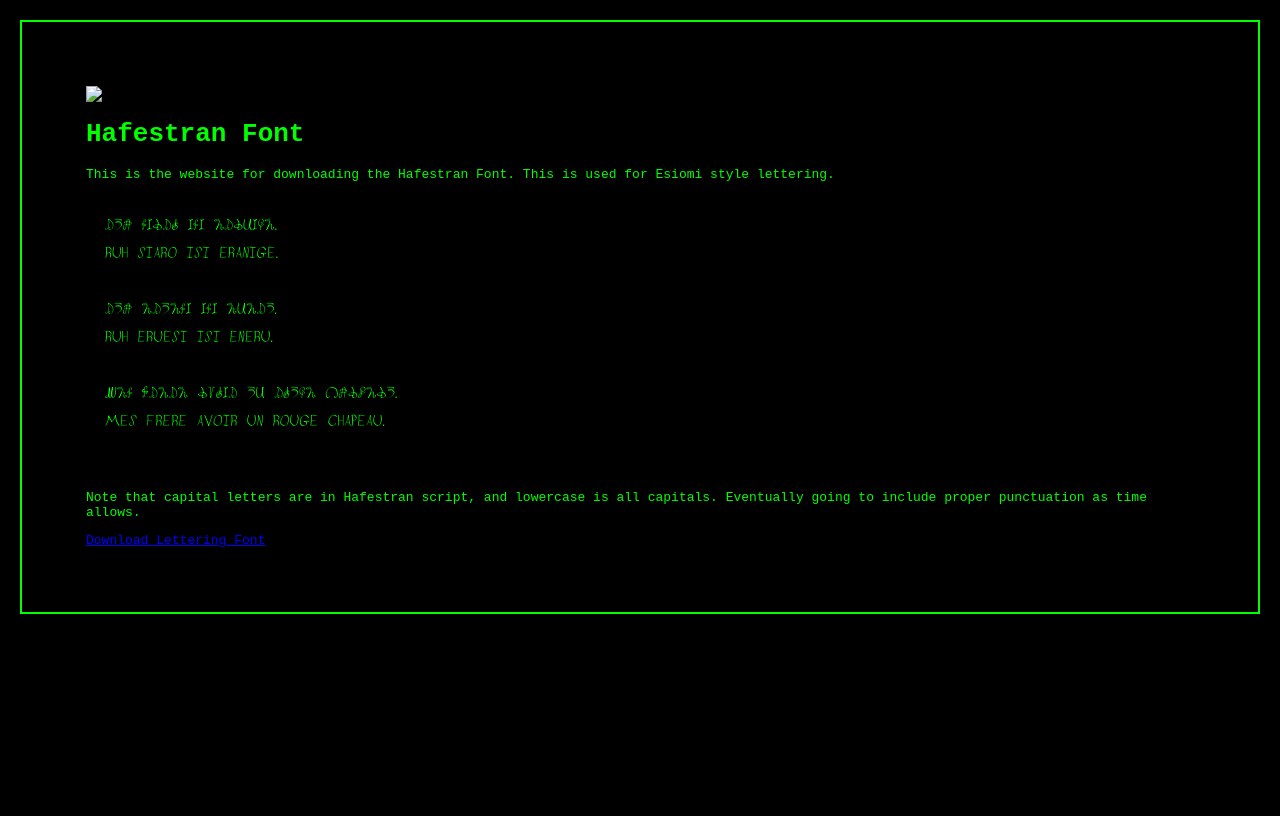
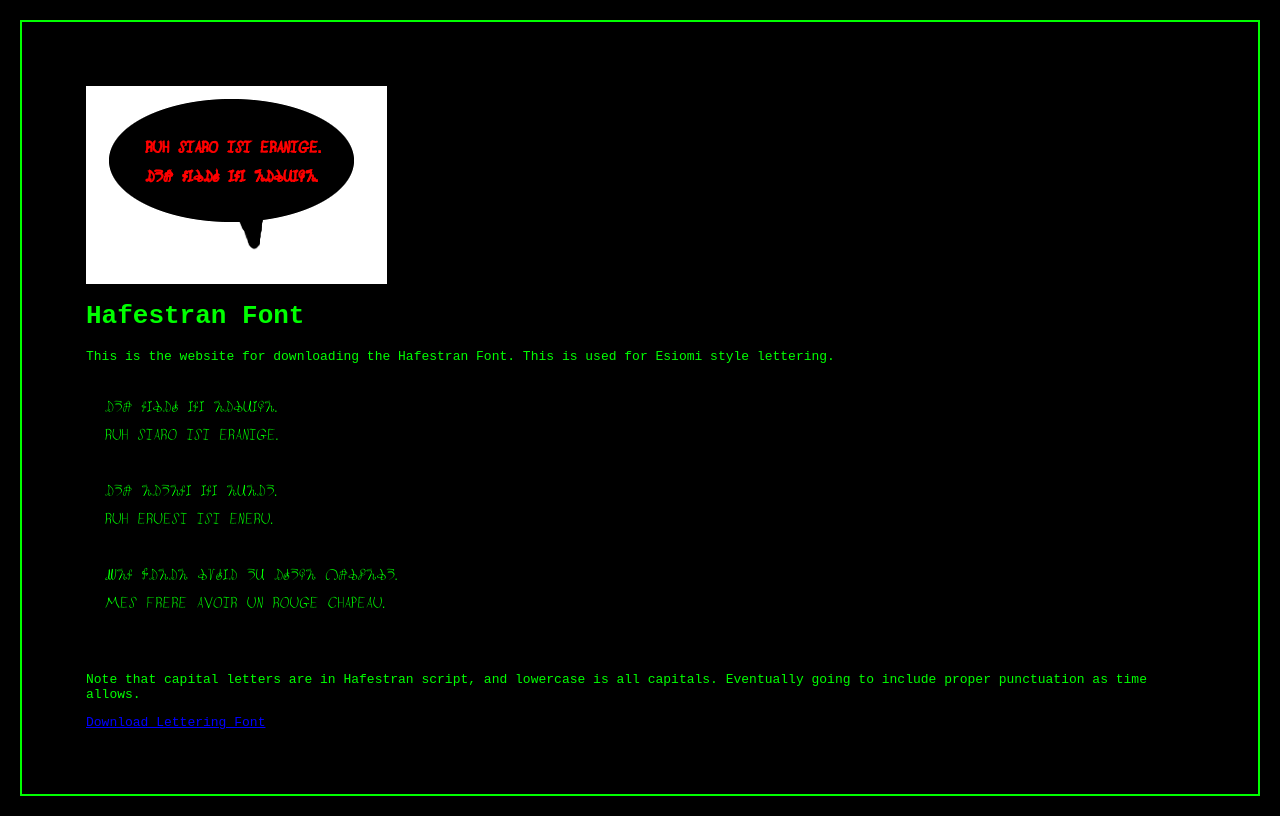
Before and after one commit to LWFlouisa/HafestranFont, a plain HTML site: page index.html in a window 1280 px wide. Drawn offline with Linux system fonts and the light colour scheme.

Commit message:
Update index.html

```diff
--- a/index.html
+++ b/index.html
@@ -51,7 +51,7 @@
   </head>
   <body>
     <div>
-      <img src="lwflouisa.github.io/HafestranFont/LetteringTest/letteringtest2.png">
+      <img src="https://lwflouisa.github.io/HafestranFont/LetteringTest/letteringtest2.png">
       <h1>Hafestran Font</h1>
       <p>This is the website for downloading the Hafestran Font. This is used for Esiomi style lettering.</p>
 
```
